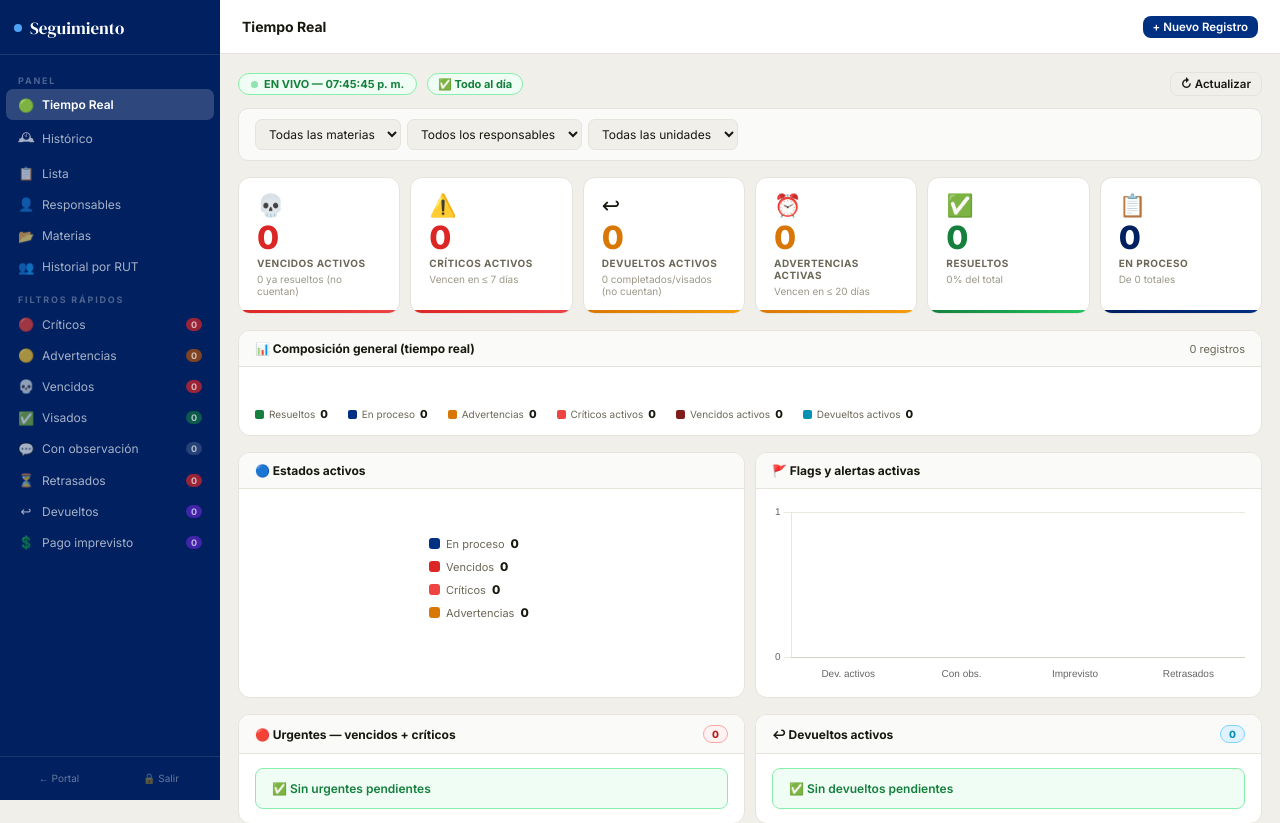
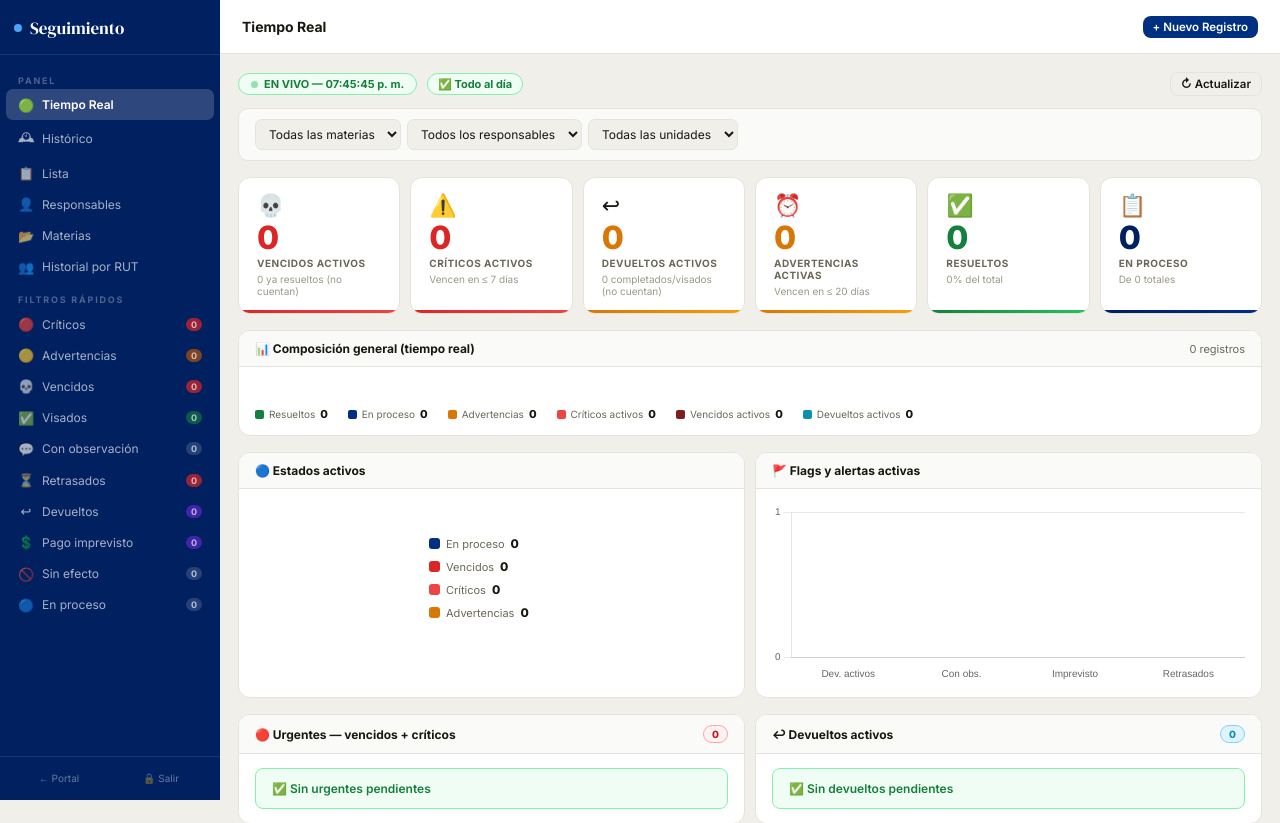
Before and after one commit to sebastianrmaurel-lab/proyecto-seguimiento, a Flask app: page /admin in a window 1280 px wide. Shown: the top 823 px of the page. Run offline with Flask 3, Linux system fonts and the light colour scheme; the visitor is signed in with stand-in values (Sample User, id 1); data that the repository does not hold is empty; some libraries are stand-ins or nearby versions.

Commit message:
Update admin.html

```diff
--- a/templates/admin.html
+++ b/templates/admin.html
@@ -253,6 +253,8 @@ tbody tr:hover td{background:var(--s2)}
     <button class="ni" onclick="fv('retrasado')"><span class="ic">⏳</span> Retrasados <span class="nc r" id="nc-ret">—</span></button>
     <button class="ni" onclick="fv('devuelto')"><span class="ic">↩</span> Devueltos <span class="nc p" id="nc-dev">—</span></button>
     <button class="ni" onclick="fv('imprevisto')"><span class="ic">💲</span> Pago imprevisto <span class="nc p" id="nc-imp">—</span></button>
+    <button class="ni" onclick="fv('sin_efecto')"><span class="ic">🚫</span> Sin efecto <span class="nc" id="nc-sinef">—</span></button>
+    <button class="ni" onclick="fv('en_proceso')"><span class="ic">🔵</span> En proceso <span class="nc" id="nc-enproc">—</span></button>
   </div>
   <div class="sb-foot">
     <a class="sf" href="/">← Portal</a>
@@ -501,7 +503,7 @@ function loadView(){
   document.getElementById('nav-'+view)?.classList.add('active');
   // Marcar botones sidebar activos según fAlertas
   if(view==='contratos' && fAlertas.size>0){
-    const mapaBtn={critico:'nc-crit',advertencia:'nc-adv',vencido:'nc-venc',visados:'nc-vis',obs:'nc-obs',retrasado:'nc-ret',devuelto:'nc-dev',imprevisto:'nc-imp'};
+    const mapaBtn={critico:'nc-crit',advertencia:'nc-adv',vencido:'nc-venc',visados:'nc-vis',obs:'nc-obs',retrasado:'nc-ret',devuelto:'nc-dev',imprevisto:'nc-imp',sin_efecto:'nc-sinef',en_proceso:'nc-enproc'};
     document.querySelectorAll('.ni').forEach(b=>{
       const nc=b.querySelector('.nc');
       if(nc){
@@ -544,6 +546,8 @@ async function loadCounts(){
     document.getElementById('nc-ret').textContent=s.retrasados;
     document.getElementById('nc-dev').textContent=s.devueltos||0;
     document.getElementById('nc-imp').textContent=s.imprevisto||0;
+    document.getElementById('nc-sinef').textContent=s.sin_efecto||0;
+    document.getElementById('nc-enproc').textContent=s.en_proceso||0;
   }catch(e){}
 }
 
@@ -663,6 +667,7 @@ async function renderDashboard(){
 /* ── CONTRATOS ── */
 async function renderContratos(){
   let url='/api/contratos?x=1';
+  if(fEstado) url+='&estado='+encodeURIComponent(fEstado);
   if(fRut)   url+='&rut='+encodeURIComponent(fRut);
   if(fMat)   url+='&materia='+encodeURIComponent(fMat);
   if(fVis)   url+='&visado='+fVis;
```
